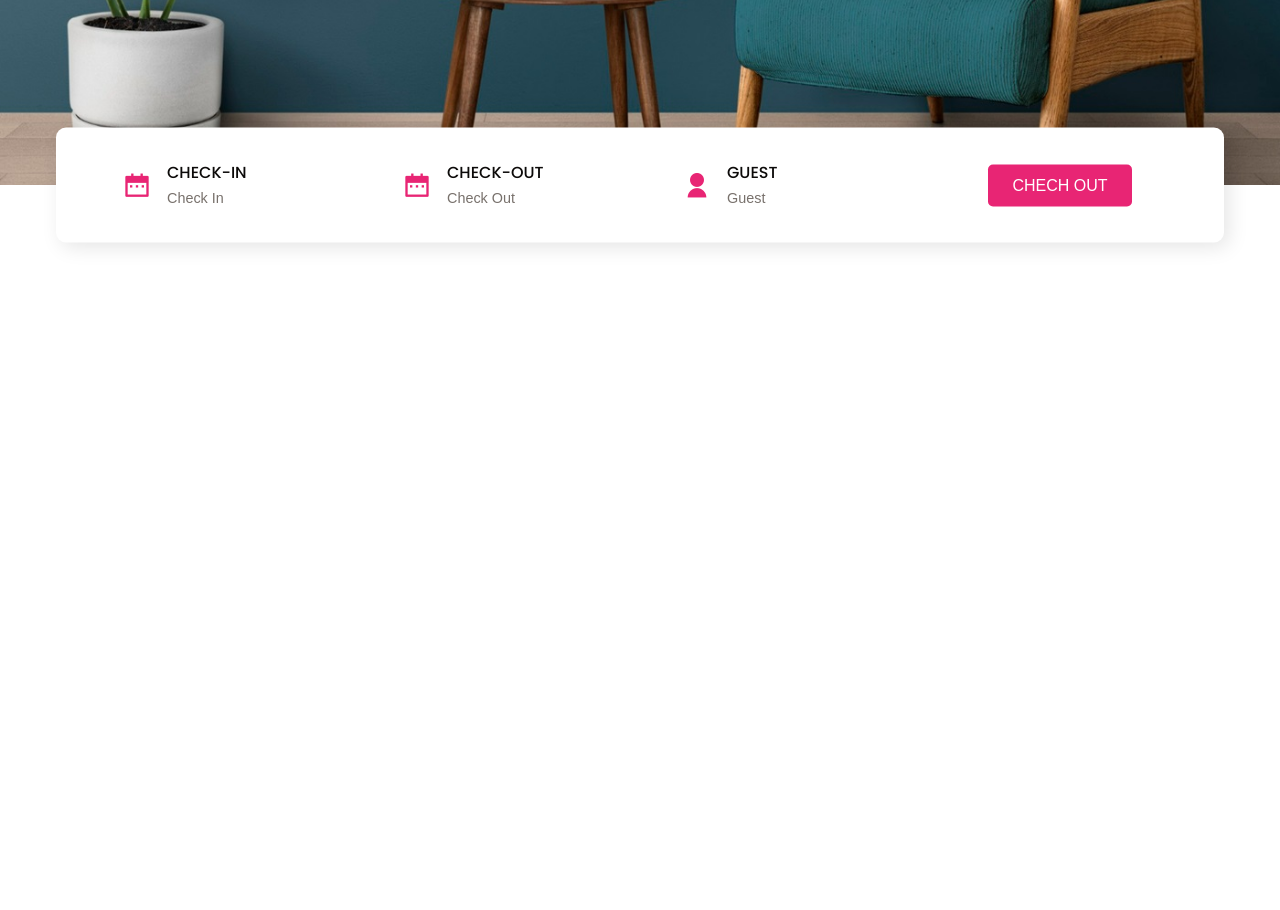
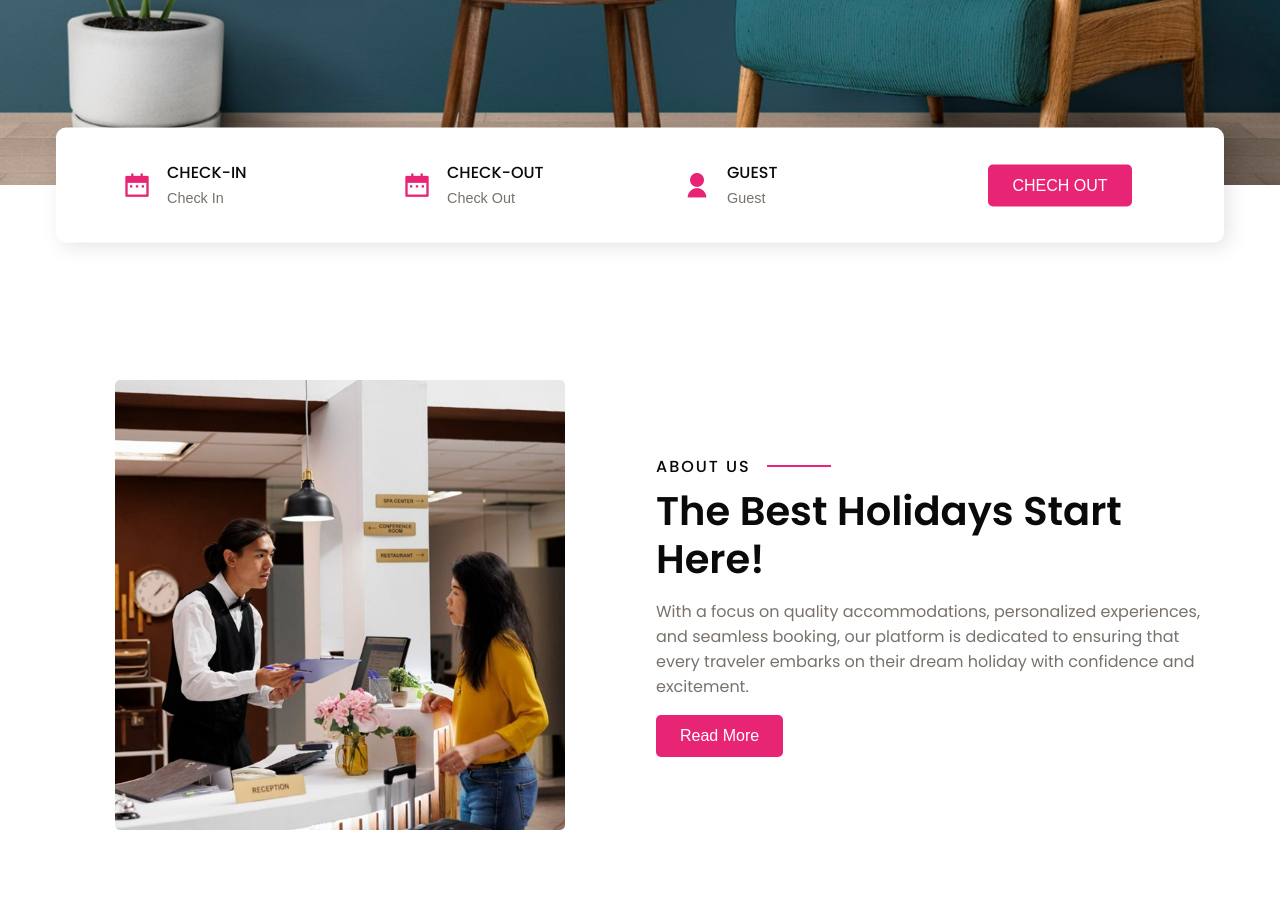
Before and after one commit to BurnettMiao/Build-Hotel-Website-Using-HTML-CSS-And-JavaScript-Responsive-Landing-Page, a plain HTML site: page index.html in a window 1280 px wide. Shown: the part 510-1420 px from the top of the page. Before the commit the page ends 810 px from the top, so only its background shows below. Drawn offline with nearby package versions, Linux system fonts and the light colour scheme.

Commit message:
about section finish

```diff
--- a/index.html
+++ b/index.html
@@ -72,6 +72,27 @@
       </form>
     </section>
 
+    <section class="section__container about__container" id="about">
+      <div class="about__image">
+        <img src="images/about.jpg" alt="about">
+      </div>
+
+      <div class="about__content">
+        <p class="section__subheader">ABOUT US</p>
+        <h2 class="section__header">The Best Holidays Start Here!</h2>
+        <p class="section__description">
+          With a focus on quality accommodations, personalized experiences, and
+          seamless booking, our platform is dedicated to ensuring that every
+          traveler embarks on their dream holiday with confidence and
+          excitement.
+        </p>
+
+        <div class="about__btn">
+          <button class="btn">Read More</button>
+        </div>
+      </div>
+    </section>
+
     <script src="https://unpkg.com/scrollreveal"></script>
     <script src="script.js"></script>
   </body>
--- a/script.js
+++ b/script.js
@@ -30,3 +30,29 @@ ScrollReveal().reveal('.header__container h1', {
   ...scrollRevealOption,
   delay: 500,
 });
+
+// about section
+ScrollReveal().reveal('.about__image img', {
+  ...scrollRevealOption,
+  origin: 'left',
+});
+
+ScrollReveal().reveal('.about__content .section__subheader', {
+  ...scrollRevealOption,
+  delay: 500,
+});
+
+ScrollReveal().reveal('.about__content .section__header', {
+  ...scrollRevealOption,
+  delay: 1000,
+});
+
+ScrollReveal().reveal('.about__content .section__description', {
+  ...scrollRevealOption,
+  delay: 1500,
+});
+
+ScrollReveal().reveal('.about__btn', {
+  ...scrollRevealOption,
+  delay: 2000,
+});
--- a/style.css
+++ b/style.css
@@ -232,6 +232,19 @@ nav {
   color: var(--text-light);
 }
 
+/* about section */
+.about__container {
+  overflow: hidden;
+  display: grid;
+  gap: 2rem;
+}
+
+.about__image img {
+  max-width: 450px;
+  margin: auto;
+  border-radius: 5px;
+}
+
 @media (width > 768px) {
   nav {
     padding: 2rem 1rem;
@@ -278,4 +291,10 @@ nav {
   .nav__links a:hover::after {
     width: 100%;
   }
+
+  /* about section */
+  .about__container {
+    grid-template-columns: repeat(2, 1fr);
+    align-items: center;
+  }
 }
```
